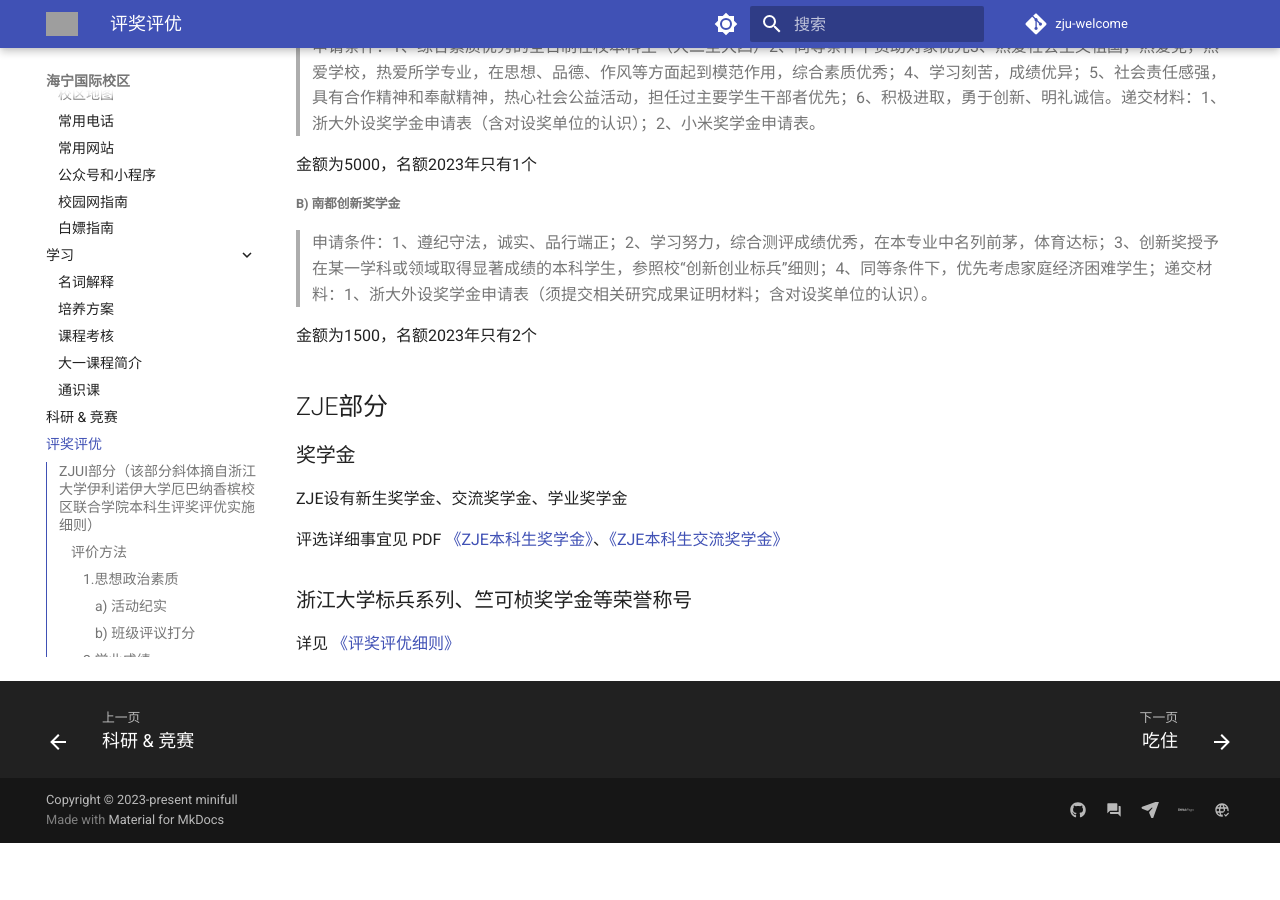
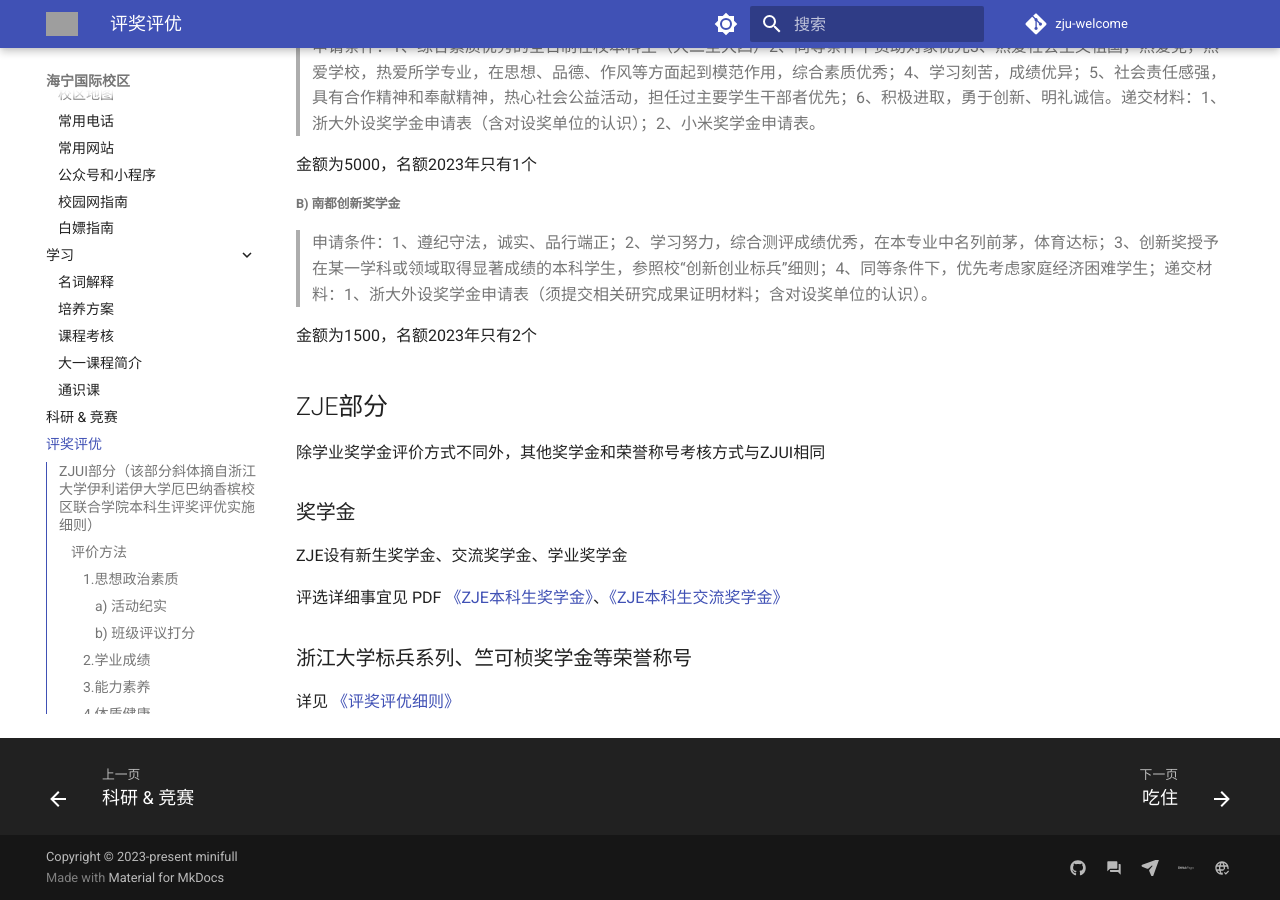
Before and after one commit to mini-full/zju-welcome, an MkDocs documentation site: the page built from docs/haining/scholarship.md, in a window 1280 px wide and 900 px high, scrolled down 4091 px. Built offline with MkDocs 1.6.1 and Material for MkDocs 9.7.7, drawn with Linux system fonts in a browser that asks for light colours; comment, search, counter and statistics services are not loaded; before the commit the page ends 4934 px from its top, so only the background shows below that; grey boxes are pictures that could not be loaded.

Commit message:
udpate scholarship of ZJE

```diff
--- a/docs/haining/scholarship.md
+++ b/docs/haining/scholarship.md
@@ -162,6 +162,8 @@
 
 ## ZJE部分
 
+除学业奖学金评价方式不同外，其他奖学金和荣誉称号考核方式与ZJUI相同
+
 ### 奖学金
 
 ZJE设有新生奖学金、交流奖学金、学业奖学金
```
